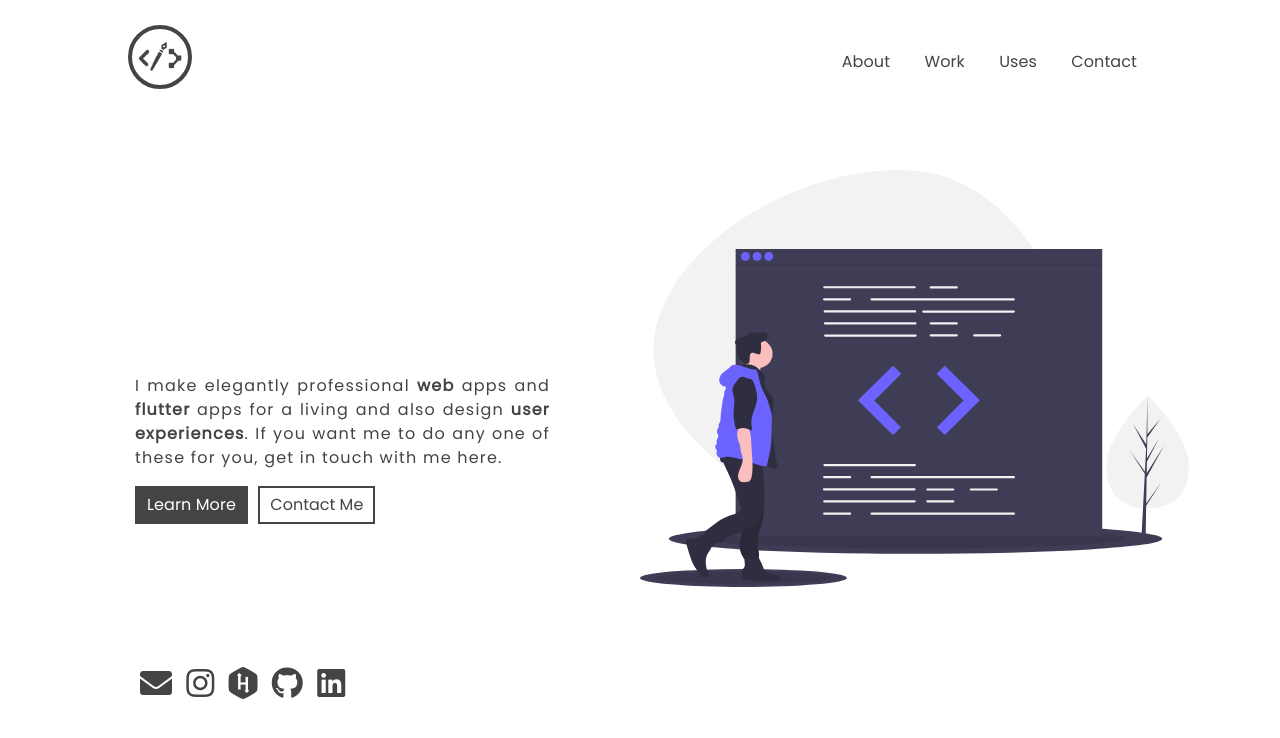
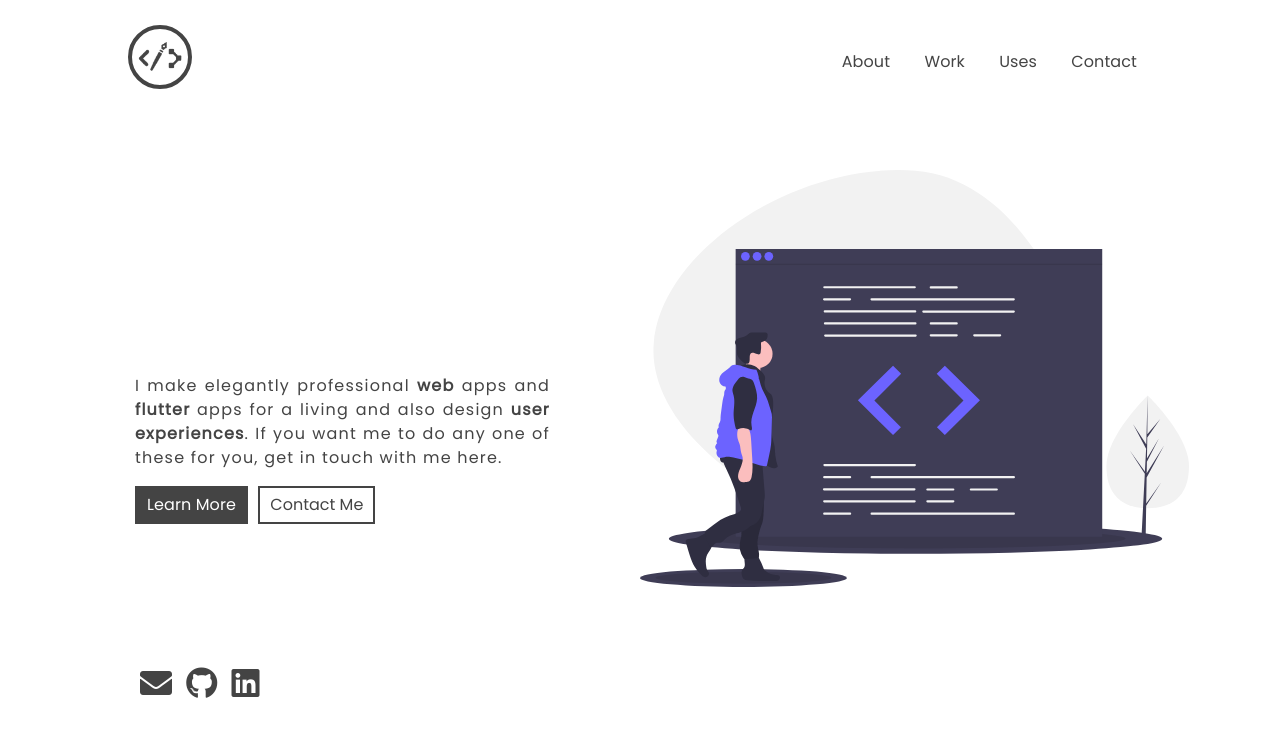
Before and after one commit to dlinsane/dlinsane.github.io, a plain HTML site: page index.html in a window 1280 px wide. Drawn offline with nearby package versions, Linux system fonts and the light colour scheme.

Commit message:
editing and deleting outside links

```diff
--- a/index.html
+++ b/index.html
@@ -73,12 +73,9 @@
                         Contact Me
                     </button></a>
                 <div class="social-icons">
-                    <a target="_blank" href="mailto:ishandeveloper@outlook.com"><i class="fas fa-envelope"></i></a>
-                    <a target="_blank" href="https://instagram.com/developer.ishan"><i class="fab fa-instagram"></i></a>
-                    <a target="_blank" href="https://hackerrank.com/ishandeveloper"><i
-                            class="fab fa-hackerrank"></i></a>
-                    <a target="_blank" href="https://github.com/ishandeveloper"><i class="fab fa-github"></i></a>
-                    <a target="_blank" href="https://linkedin.com/in/ishandeveloper"><i class="fab fa-linkedin"></i></a>
+                    <a target="_blank" href="mailto:dldereklin@gmail.com"><i class="fas fa-envelope"></i></a>
+                    <a target="_blank" href="https://github.com/dlinsane"><i class="fab fa-github"></i></a>
+                    <a target="_blank" href="https://linkedin.com/in/dldereklin"><i class="fab fa-linkedin"></i></a>
                 </div>
             </div>
 
```
